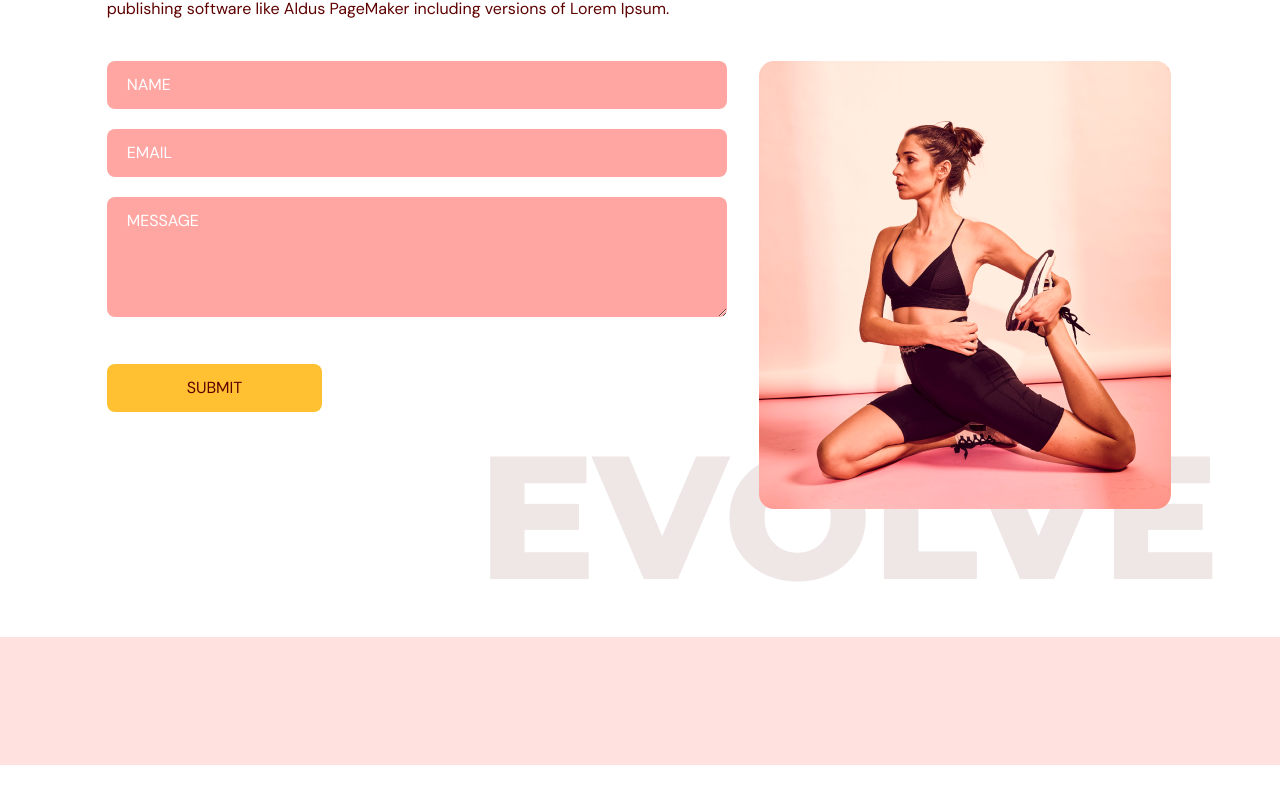
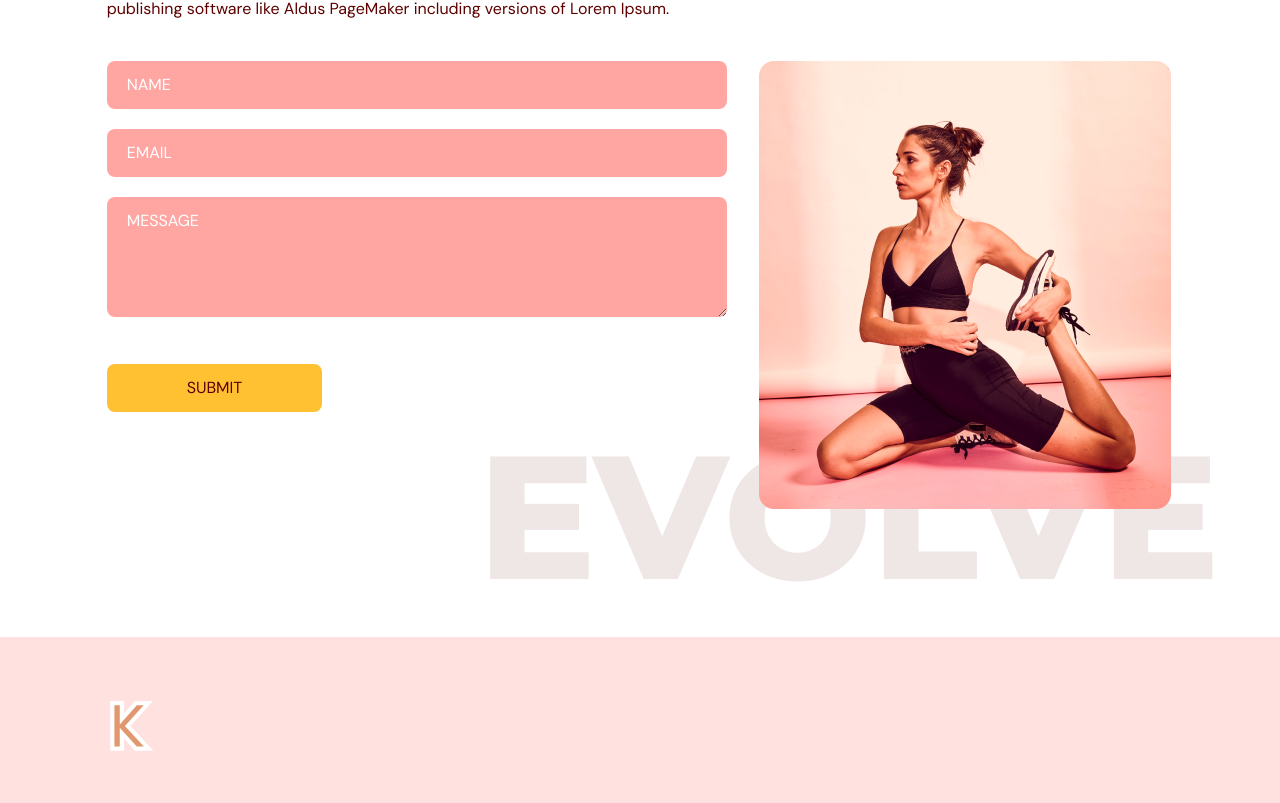
Before and after one commit to kolamat/gym-module, a React (Vite) app: page / in a window 1280 px wide. Shown: the part 3193-3996 px from the top of the page. Before the commit the page ends 3958 px from the top, so only its background shows below. Built offline with nearby package versions, Linux system fonts and the light colour scheme.

Commit message:
On branch main Your branch is up to date with 'origin/main'.
Changes to be committed:
	modified:   src/scenes/footer/Footer.tsx

```diff
--- a/src/scenes/footer/Footer.tsx
+++ b/src/scenes/footer/Footer.tsx
@@ -6,6 +6,20 @@
       <div className="justify-content mx-auto w-5/6 gap-16 md:flex">
         <div className="mt-16 basis-1/2 md:mt-0">
           {/* <img src={logo} alt="logo" /> */}
+          <svg
+            className="sm:"
+            width="50"
+            height="50"
+            viewBox="0 0 94 108"
+            fill="#E1986F"
+            xmlns="http://www.w3.org/2000/svg"
+          >
+            <path
+              d="M54.0434 101.423L55.3836 102.908H57.384H72.616H82.8456L75.9332 95.3673L37.8715 53.8453L75.5678 12.2124L82.377 4.69202H72.232H57.512H55.4954L54.1533 6.19722L25.148 38.7274V9.19202V4.69202H20.648H9H4.5V9.19202V98.408V102.908H9H20.648H25.148V98.408V69.4065L54.0434 101.423Z"
+              stroke="white"
+              stroke-width="9"
+            />
+          </svg>
         </div>
         <div></div>
         <div></div>
```
